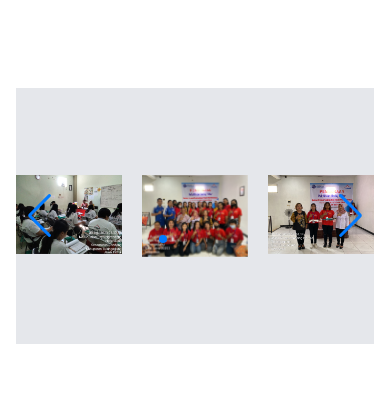
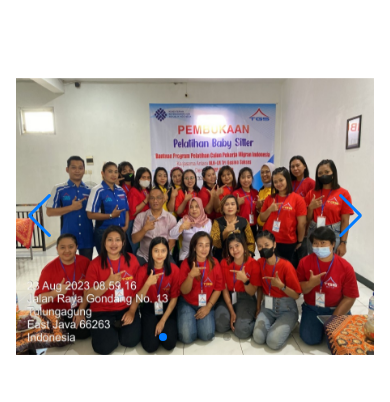
Before and after one commit to Wosyang/gosiva, a website: page index.html in a window 390 px wide. Shown: the part 112-514 px from the top of the page. Drawn offline with nearby package versions, Linux system fonts and the light colour scheme.

Commit message:
fix: mobile view

```diff
--- a/index.html
+++ b/index.html
@@ -29,7 +29,7 @@
     </header>
 
     <!-- Section (White Logo Bar) -->
-    <section class="mx-auto py-2 px-6 md:px-10 text-center">
+    <section class="mx-auto py-2 px-6 md:px-10">
         <div class="mx-auto grid grid-cols-3 items-center px-4">
             <!-- Logo -->
             <div class="flex justify-start">
@@ -37,7 +37,7 @@
             </div>
 
             <!-- Title -->
-            <h1 class="text-lg sm:text-xl md:text-3xl font-bold text-center text-[#0387C1] whitespace-nowrap">
+            <h1 class=" flex justify-center sm:text-xl md:text-3xl font-bold    text-[#0387C1] whitespace-nowrap">
                 PT Gosiva Sukses Mandiri
             </h1>
 
@@ -164,19 +164,22 @@
 
 
     <!-- Visi & Misi -->
-    <section class="text-white py-16" style="background-color: #3D6CB9;">
+    <section class="text-white py-16 px-4" style="background-color: #3D6CB9;">
         <div class="container mx-auto text-center">
             <h3 class="text-3xl font-bold mb-6">Visi</h3>
-            <p class="text-lg mb-8">Menjadi Perusahaan yang Legal, Terpercaya Serta Patuh Terhadap Peraturan Perundang - undangan</p>
+            <p class="text-lg mb-8 max-w-2xl mx-auto">
+                Menjadi Perusahaan yang Legal, Terpercaya Serta Patuh Terhadap Peraturan Perundang-undangan
+            </p>
 
             <h3 class="text-3xl font-bold mb-6">Misi</h3>
-            <ul class="text-lg list-disc list-inside text-left max-w-3xl mx-auto">
-                <li>Berperan aktif terhadap masyarakat untuk memperbaiki taraf hidup yang lebih baik</li>
-                <li>Membantu membuka peluang kerja ke luar maupun dalam negeri</li>
-                <li>Memberikan pemahaman bagi masyarakat melalui sosialisasi dan pentingnya bekerja ke luar negeri melalui proses yang resmi/legal</li>
+            <ul class="text-lg list-disc list-inside text-left max-w-2xl mx-auto space-y-4 md:space-y-2">
+                <li class="pl-4 md:pl-0">Berperan aktif terhadap masyarakat untuk memperbaiki taraf hidup yang lebih baik</li>
+                <li class="pl-4 md:pl-0">Membantu membuka peluang kerja ke luar maupun dalam negeri</li>
+                <li class="pl-4 md:pl-0">Memberikan pemahaman bagi masyarakat melalui sosialisasi dan pentingnya bekerja ke luar negeri melalui proses yang resmi/legal</li>
             </ul>
         </div>
     </section>
+
 
 
     <!-- Fasilitas -->
@@ -232,8 +235,8 @@
         <div class="container mx-auto grid grid-cols-4 gap-6 items-start">
             <!-- Logo Section -->
             <div class="flex flex-col items-center space-y-4">
-                <img src="src/logo/logo-gsm.png" alt="Logo GSM" class="h-24">
-                <img src="src/logo/logo-tgs.png" alt="Logo TGS" class="h-24">
+                <img src="src/logo/logo-gsm.png" alt="Logo GSM" class="h-16 md:h-24">
+                <img src="src/logo/logo-tgs.png" alt="Logo TGS" class="h-16 md:h-24">
             </div>
 
             <!-- Contact Section -->
@@ -265,12 +268,12 @@
 
     <script>
         document.addEventListener("DOMContentLoaded", function () {
-        // Hero Carousel
-        new Swiper(".mySwiper", {
-            slidesPerView: 3,
+    // Swiper Configuration with Responsive Settings
+    const swiperConfig = {
+        slidesPerView: 1, // Default for mobile (1 slide per view)
         centeredSlides: true,
         loop: true,
-            spaceBetween: 20,
+        spaceBetween: 10, // Less space for mobile
         navigation: {
             nextEl: ".swiper-button-next",
             prevEl: ".swiper-button-prev",
@@ -279,40 +282,24 @@
             el: ".swiper-pagination",
             clickable: true,
         },
+        breakpoints: {
+            640: {
+                slidesPerView: 2, // Show 2 slides per view for screens >= 640px
+                spaceBetween: 20,
+            },
+            1024: {
+                slidesPerView: 3, // Show 3 slides per view for screens >= 1024px
+                spaceBetween: 30,
+            },
+        },
+    };
+
+    // Initialize all carousels
+    new Swiper(".mySwiper", swiperConfig);       // Hero Carousel
+    new Swiper(".fasilitasSwiper", swiperConfig); // Fasilitas Carousel
+    new Swiper(".kegiatanSwiper", swiperConfig);  // Kegiatan Carousel
 });
 
-        // Fasilitas Carousel
-        new Swiper(".fasilitasSwiper", {
-            slidesPerView: 3,
-            centeredSlides: true,
-            loop: true,
-            spaceBetween: 20,
-            navigation: {
-                nextEl: ".swiper-button-next",
-                prevEl: ".swiper-button-prev",
-            },
-            pagination: {
-                el: ".swiper-pagination",
-                clickable: true,
-            },
-        });
-
-        // Kegiatan Carousel
-        new Swiper(".kegiatanSwiper", {
-            slidesPerView: 3,
-            centeredSlides: true,
-            loop: true,
-            spaceBetween: 20,
-            navigation: {
-                nextEl: ".swiper-button-next",
-                prevEl: ".swiper-button-prev",
-            },
-            pagination: {
-                el: ".swiper-pagination",
-                clickable: true,
-            },
-        });
-    });
 
     </script>
 
```
Lines whose indentation alone changed are shown as unchanged.
